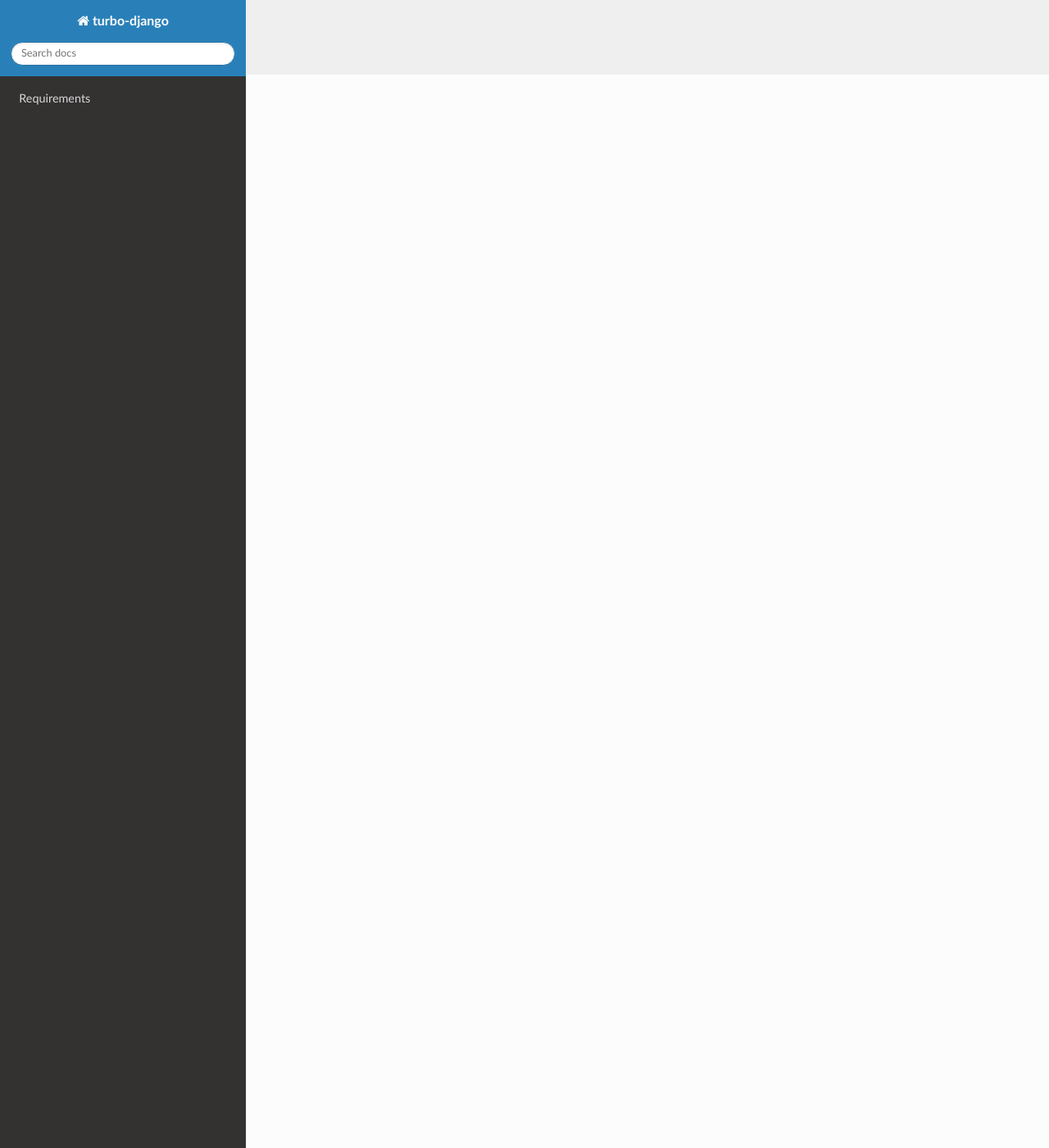
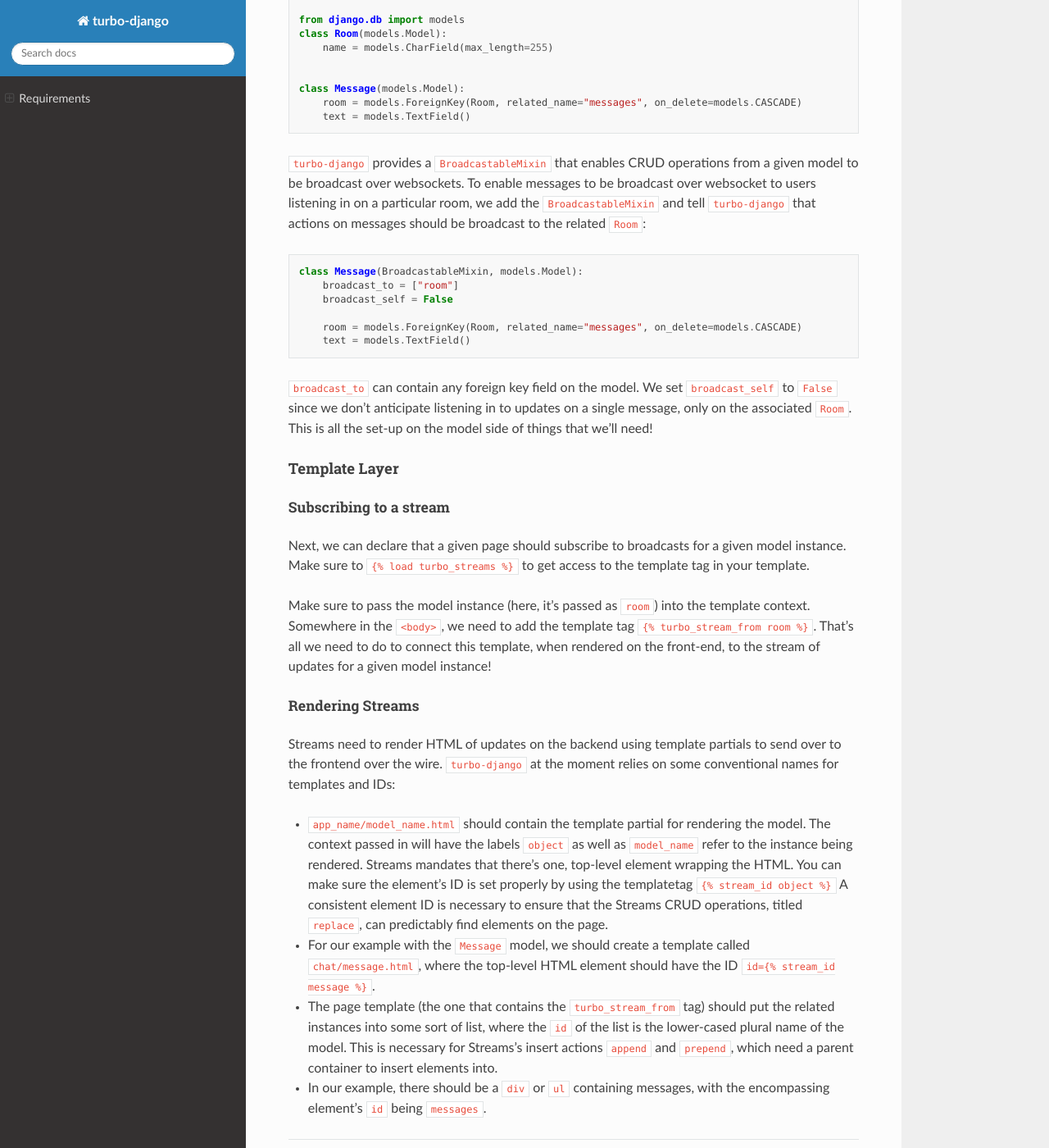
Before and after one commit to hotwire-django/turbo-django, a Sphinx documentation site: the page built from doc/source/main.rst, in a window 1280 px wide and 1400 px high, scrolled down 1309 px. Shown: the whole window at 82% size. Built offline with Sphinx 7.4.7 and the Read the Docs theme 2.0.0, drawn with Linux system fonts in a browser that asks for light colours; some of the changed text lies outside the part shown.

Commit message:
Migrated Documentation from documentation.md to main.rst.

```diff
--- a/doc/source/main.rst
+++ b/doc/source/main.rst
@@ -7,3 +7,149 @@
 ============
 
 This library is tested for Python 3.6+.
+
+Turbo for Django
+================
+
+This repository aims to provide utilities for working with
+`Turbo <https://turbo.hotwire.dev>`__
+with the Django web framework.
+
+Setup
+-----
+
+The first step for setup is to include Turbo in the ``<head>`` for
+your templates. Simply put ``{% include 'turbo/head.html' %}`` somewhere
+in your head,
+which will include the Turbo libraries we need in order to use Turbo
+Drive, Frames and Streams in our app.
+
+Turbo Streams
+-------------
+
+Currently, the repository contains utilities for working with
+`Turbo Streams <https://turbo.hotwire.dev/handbook/streams>`__ over
+Websockets, the one part of
+Turbo which requires a specific integration with the backend framework
+to function. In Django's
+case, this means taking advantage of `Django
+Channels <https://github.com/django/channels>`__ and ASGI support.
+
+The Django Streams integration is heavily inspired by the helpers and
+mixins found in
+`turbo-rails <https://github.com/hotwired/turbo-rails>`__. There are a
+few steps required to get
+the integration working.
+
+Django Channels Setup
+~~~~~~~~~~~~~~~~~~~~~
+
+After setting up Channels according to the
+`documentation <https://channels.readthedocs.io/en/stable/installation.html>`__,
+make sure to modify the top-level ``ProtocolTypeRouter`` to include
+the ``TurboStreamsConsumer``:
+
+.. code:: python
+
+    from channels.routing import ProtocolTypeRouter
+    from turbo.consumers import TurboStreamsConsumer
+
+    application = ProtocolTypeRouter({
+      "http": AsgiHandler(),
+      "websocket": TurboStreamsConsumer.as_asgi()  # Leave off .as_asgi() if using Channels 2.x
+    })
+
+Model Layer
+~~~~~~~~~~~
+
+Throughout these docs we'll be using these two basic models for a chat
+app, similar to the
+`Hotwire demo video <https://www.youtube.com/watch?v=eKY-QES1XQQ>`__
+and the
+`Rails demo
+app <https://github.com/hotwired/hotwire-rails-demo-chat>`__:
+
+.. code:: python
+
+    # chat/models.py
+
+    from django.db import models
+    class Room(models.Model):
+        name = models.CharField(max_length=255)
+
+
+    class Message(models.Model):
+        room = models.ForeignKey(Room, related_name="messages", on_delete=models.CASCADE)
+        text = models.TextField()
+
+``turbo-django`` provides a ``BroadcastableMixin`` that enables CRUD
+operations from a given model
+to be broadcast over websockets. To enable messages to be broadcast
+over websocket to users
+listening in on a particular room, we add the ``BroadcastableMixin``
+and tell ``turbo-django``
+that actions on messages should be broadcast to the related ``Room``:
+
+.. code:: python
+
+    class Message(BroadcastableMixin, models.Model):
+        broadcast_to = ["room"]
+        broadcast_self = False
+
+        room = models.ForeignKey(Room, related_name="messages", on_delete=models.CASCADE)
+        text = models.TextField()
+
+``broadcast_to`` can contain any foreign key field on the model. We
+set ``broadcast_self`` to ``False`` since we don't
+anticipate listening in to updates on a single message, only on the
+associated ``Room``. This is all the set-up on the
+model side of things that we'll need!
+
+Template Layer
+~~~~~~~~~~~~~~
+
+Subscribing to a stream
+^^^^^^^^^^^^^^^^^^^^^^^
+
+Next, we can declare that a given page should subscribe to broadcasts
+for a given model instance. Make sure to
+``{% load turbo_streams %}`` to get access to the template tag in your
+template.
+
+Make sure to pass the model instance (here, it's passed as ``room``)
+into the template context. Somewhere in the ``<body>``,
+we need to add the template tag ``{% turbo_stream_from room %}``.
+That's all we need to do to connect this template, when
+rendered on the front-end, to the stream of updates for a given model
+instance!
+
+Rendering Streams
+^^^^^^^^^^^^^^^^^
+
+Streams need to render HTML of updates on the backend using template
+partials to send over to the frontend over the wire.
+``turbo-django`` at the moment relies on some conventional names for
+templates and IDs:
+
+-  ``app_name/model_name.html`` should contain the template partial for
+   rendering the model. The context passed in will
+   have the labels ``object`` as well as ``model_name`` refer to the
+   instance being rendered. Streams mandates that there's
+   one, top-level element wrapping the HTML. You can make sure the
+   element's ID is set properly by using the templatetag
+   ``{% stream_id object %}`` A consistent element ID is necessary to
+   ensure that the Streams CRUD operations, titled
+   ``replace``, can predictably find elements on the page.
+-  For our example with the ``Message`` model, we should create a
+   template called ``chat/message.html``, where the top-level
+   HTML element should have the ID ``id={% stream_id message %}``.
+
+-  The page template (the one that contains the ``turbo_stream_from``
+   tag) should put the related instances into some
+   sort of list, where the ``id`` of the list is the lower-cased plural
+   name of the model. This is necessary for Streams's
+   insert actions ``append`` and ``prepend``, which need a parent
+   container to insert elements into.
+-  In our example, there should be a ``div`` or ``ul`` containing
+   messages, with the encompassing element's ``id``
+   being ``messages``.
```
